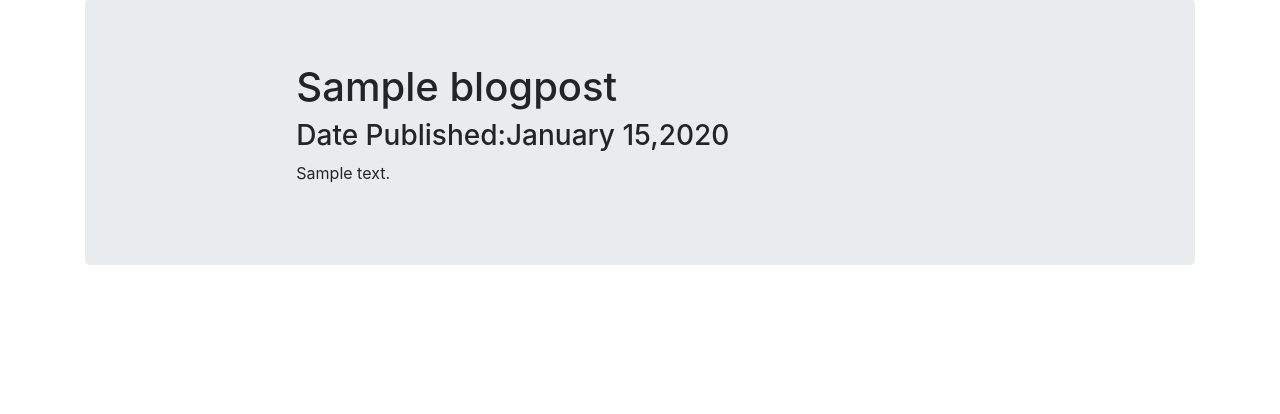
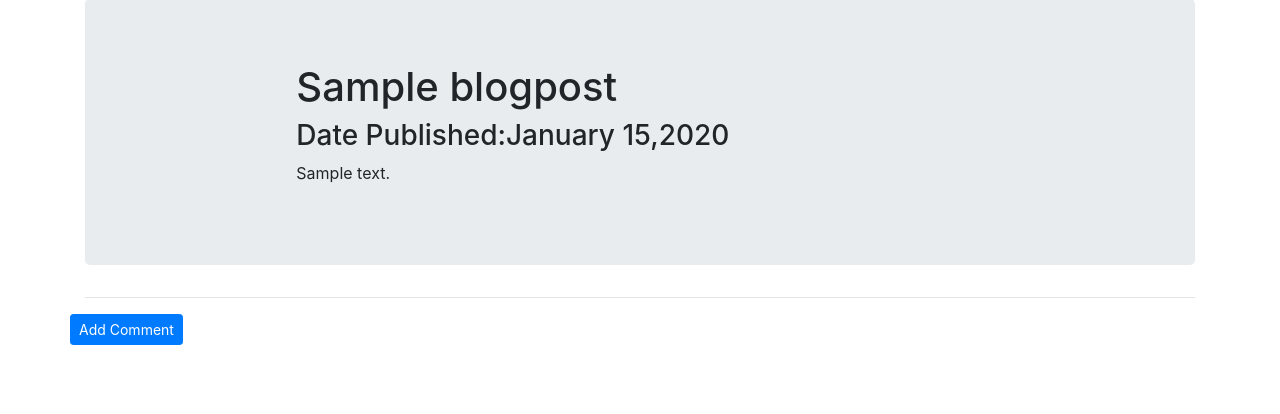
Before and after one commit to Sundaybrian/blogger-fest, a Flask app: page /post/1 in a window 1280 px wide. Shown: the part 57-471 px from the top of the page. Run offline with Flask 2, Linux system fonts and the light colour scheme; tables that the repository leaves empty hold one stand-in row (values such as "Sample post"); some libraries are stand-ins or nearby versions.

Commit message:
updated the blogpost html to render the comments

```diff
--- a/app/templates/blogpost.html
+++ b/app/templates/blogpost.html
@@ -1,4 +1,5 @@
 {%extends 'base.html'%}
+{% import 'macros.html' as macro%}
 
 {% block content%}
     <div class="jumbotron">
@@ -47,4 +48,30 @@
             <div class="col-md-2"></div>
         </div>
     </div>
+    <hr />
+
+    <div class="row">
+        <div class="comment-title">
+
+          <a class="btn btn-primary btn-sm text-center" href="{{url_for('main.new_comment',blog_post_id=blog_post.id)}}">
+            Add Comment</a >
+        </div>
+
+        <hr/>
+
+      </div>
+
+      <!-- comments -->
+      <div class="row">
+        <div class="col-md-2"></div>
+        <div class="col-md-8">
+          {{ macro.displayComments(comments) }}
+
+        </div>
+        <div class="col-md-2"></div>
+      </div>
+      <!-- end comments -->
+    </div>
+
+    </div>
 {% endblock%}
```
